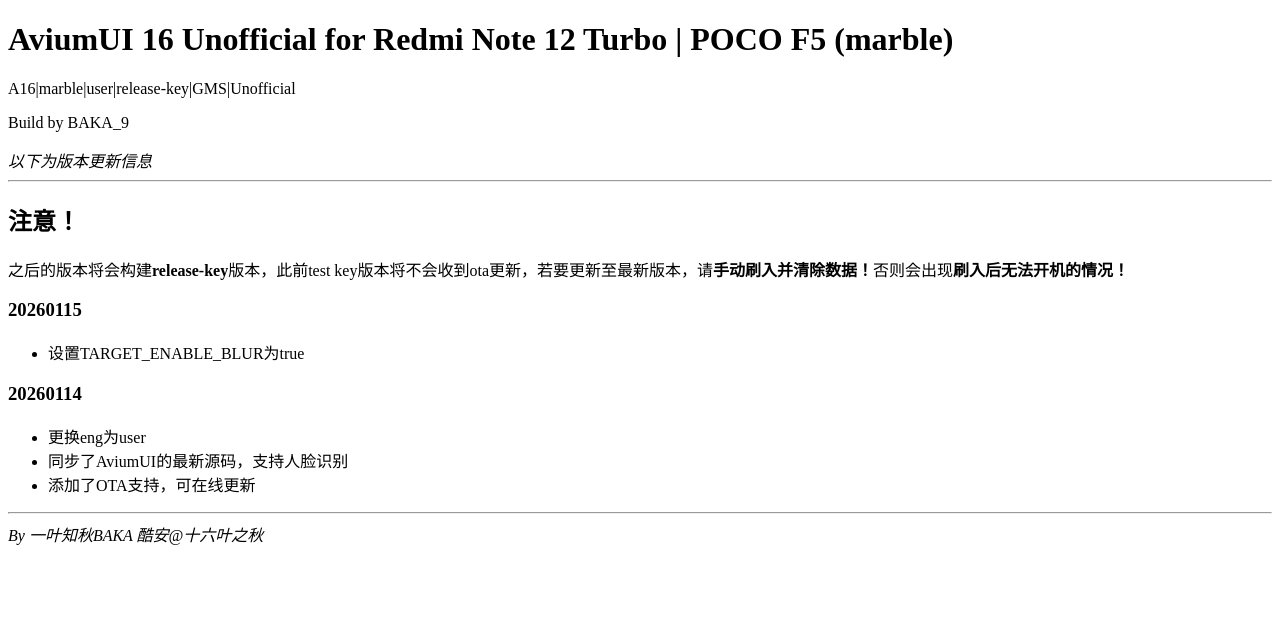
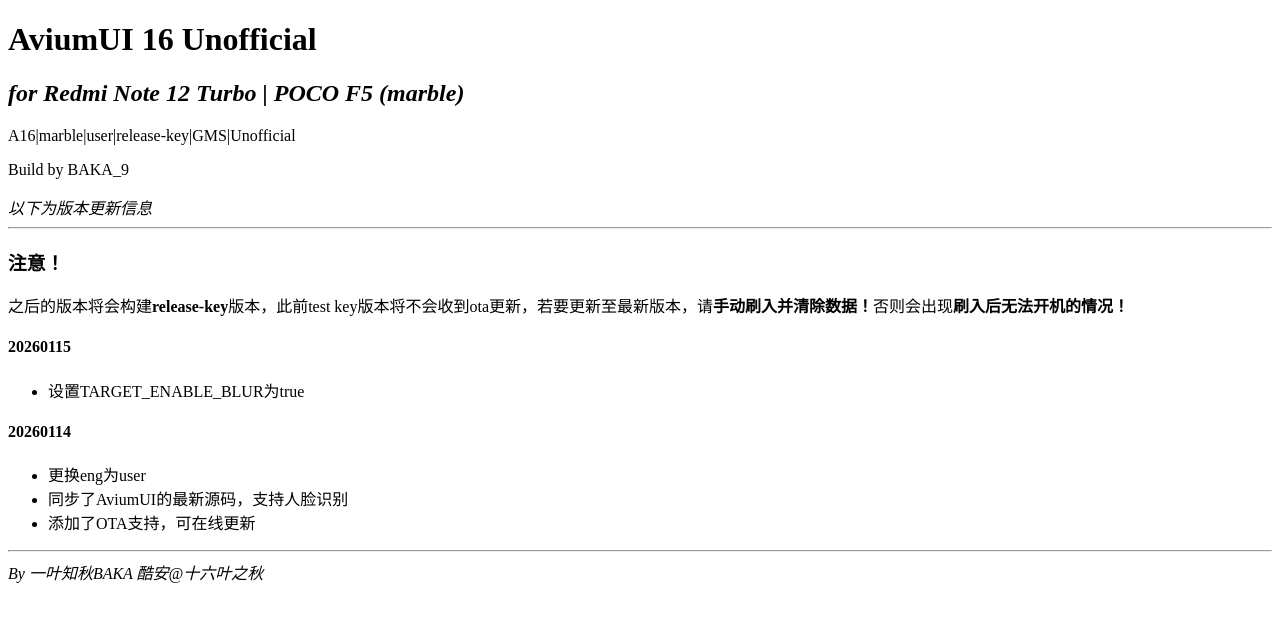
Before and after one commit to sheestars/sheestars, a plain HTML site: page avium/bp2a/devices/marble/index.html in a window 1280 px wide. Drawn offline with Linux system fonts and the light colour scheme.

Commit message:
edit ota info

```diff
--- a/avium/bp2a/devices/marble/index.html
+++ b/avium/bp2a/devices/marble/index.html
@@ -6,20 +6,21 @@
     </head>
     <body>
 
-        <h1>AviumUI 16 Unofficial for Redmi Note 12 Turbo | POCO F5 (marble)</h1>
+        <h1>AviumUI 16 Unofficial</h1>
+        <h2><i>for Redmi Note 12 Turbo | POCO F5 (marble)</i></h2>
         <p>A16|marble|user|release-key|GMS|Unofficial</p>
         <p>Build by BAKA_9</p>
         <i>以下为版本更新信息</i>
         <hr>
 
-        <h2>注意！</h2>
+        <h3>注意！</h3>
         <p>之后的版本将会构建<b>release-key</b>版本，此前test key版本将不会收到ota更新，若要更新至最新版本，请<b>手动刷入并清除数据！</b>否则会出现<b>刷入后无法开机的情况！</b></p>
 
-        <h3>20260115</h3>
+        <h4>20260115</h4>
         <ul>
             <li>设置TARGET_ENABLE_BLUR为true</li>
         </ul>
-        <h3>20260114</h3>
+        <h4>20260114</h4>
         <ul>
             <li>更换eng为user</li>
             <li>同步了AviumUI的最新源码，支持人脸识别</li>
```
